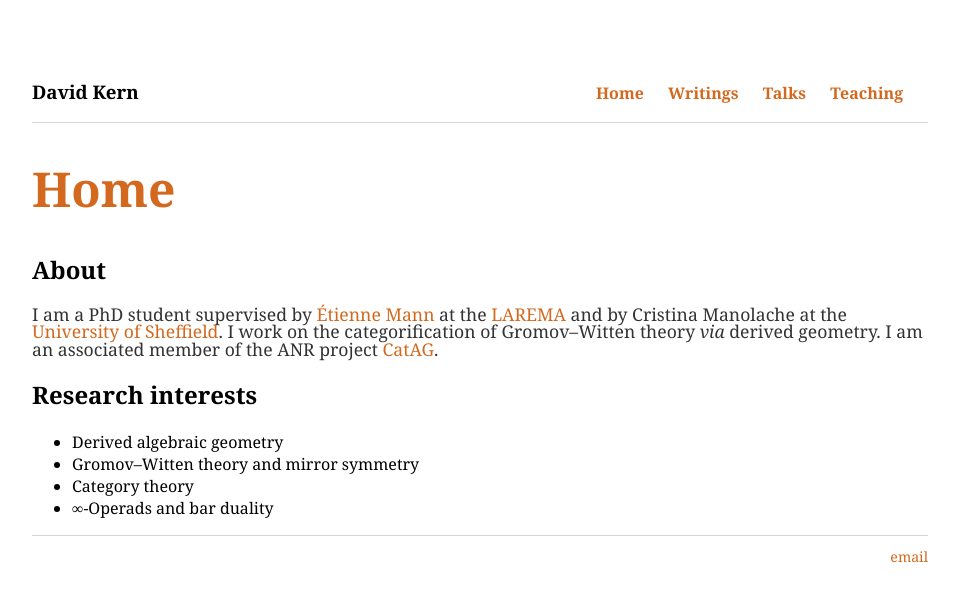
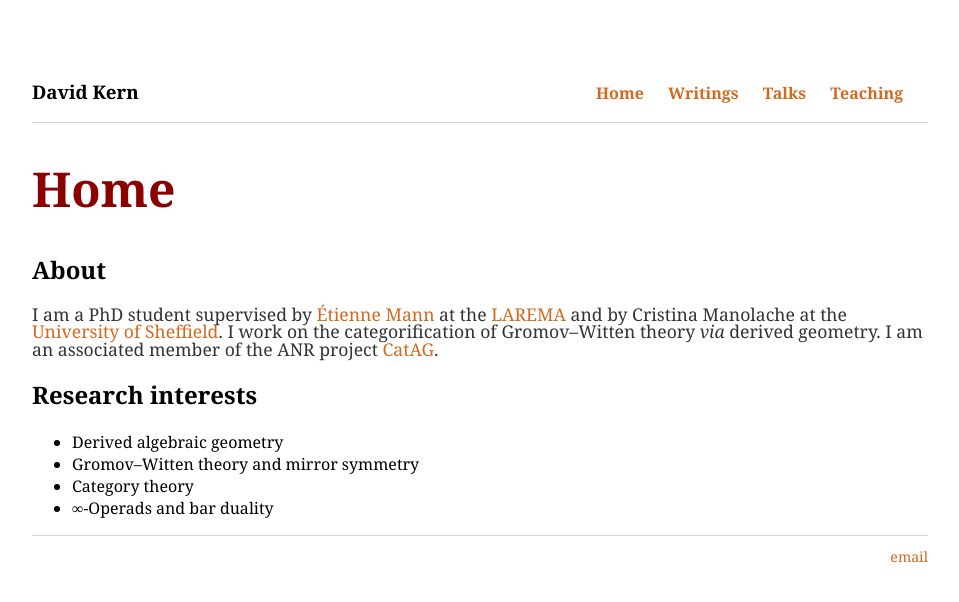
Before and after one commit to dskern/dskern.github.io, a Jekyll site: the page built from index.html, in a window 1280 px wide. Shown: the top 602 px of the page, without its empty margins (160-1119 px from the left). Built offline with Jekyll 4.4.1, drawn with Linux system fonts in a browser that asks for light colours.

Commit message:
Update default.html

```diff
--- a/_layouts/default.html
+++ b/_layouts/default.html
@@ -18,7 +18,7 @@
 			</header>
 			<div><!--<div class="container">-->
 
-			<h1 style="color:Chocolate">{{ page.title }}</h1>
+			<h1 style="color:DarkRed">{{ page.title }}</h1>
 
 			{{ content }}
 
```
